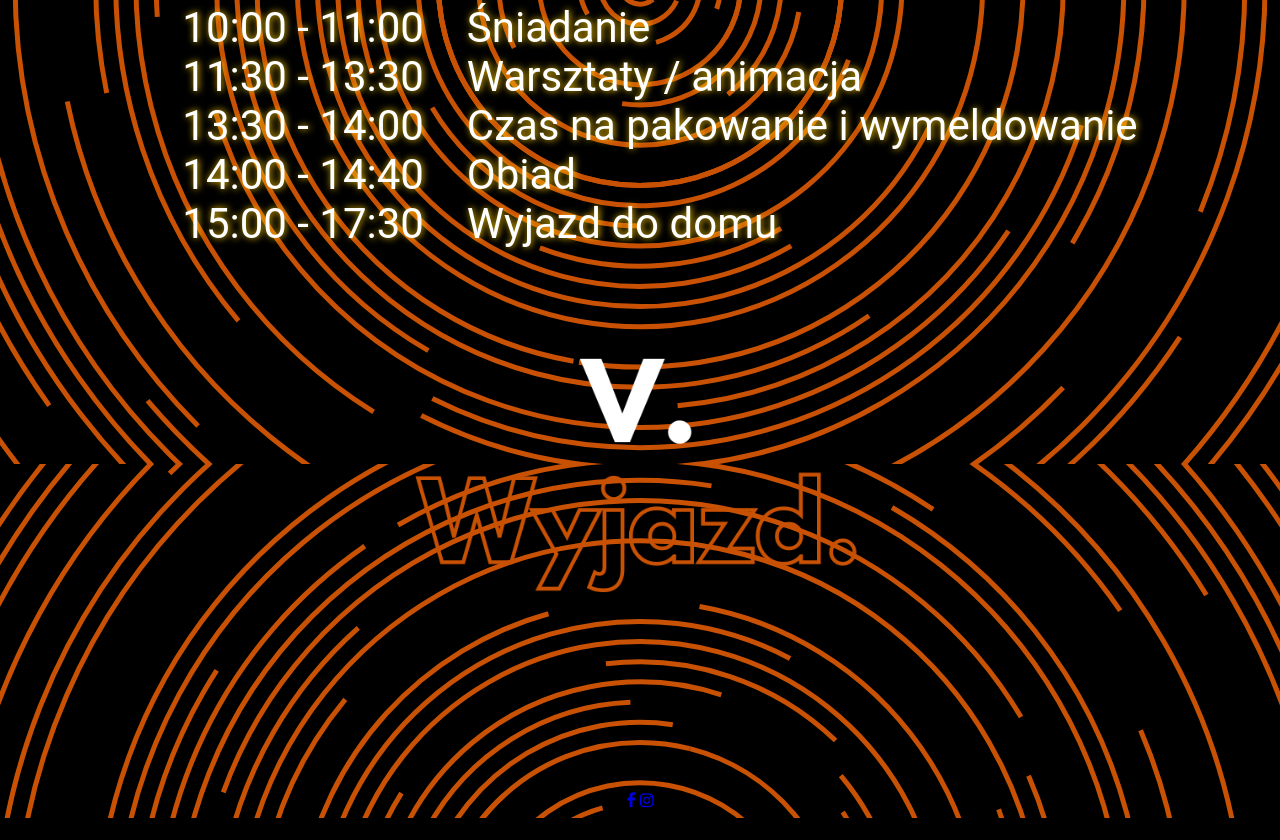
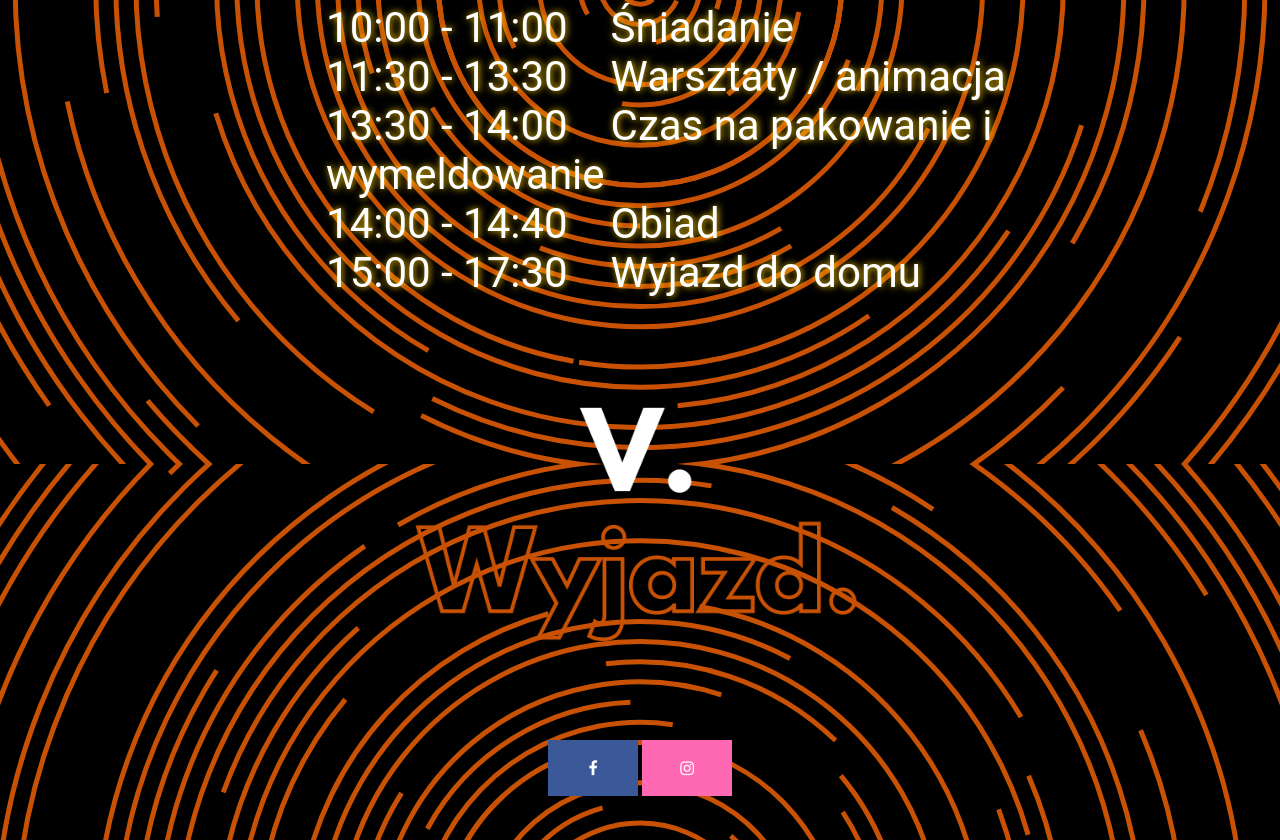
Before and after one commit to konieczkakacper/wyjazd23, a plain HTML site: page fifth.html in a window 1280 px wide. Shown: the part 496-1336 px from the top of the page. Before the commit the page ends 1314 px from the top, so only its background shows below. Drawn offline with Linux system fonts and the light colour scheme.

Commit message:
Ul display update

```diff
--- a/style.css
+++ b/style.css
@@ -87,8 +87,9 @@ div.container {
 
 }
 ul.list{
+    margin-left: 22%;
     list-style-type: none;
-    display: inline-block;
+    display: table;
     text-align: left;
 }
 
@@ -126,6 +127,7 @@ p{
 
 img {
     margin-top: -105px;
+    margin-bottom: -100px;
     margin-left: auto;
     margin-right: auto;
     max-width: 50%;
@@ -133,7 +135,7 @@ img {
     height: auto;
     display: block;
     object-fit: cover; /* Zapewnienie, że obraz wypełnia cały obszar */
-    clip-path: inset(20% 0 0 0); /* Przycięcie 80% obrazka od góry */
+    clip-path: inset(20% 0 20% 0); /* Przycięcie 80% obrazka od góry */
 }
 
 .none_dot {
@@ -162,8 +164,8 @@ button.styled{
     color: #fff;
     background-color: #1ED760;
     height: 100px;
+}
 
-}
 .allbuttons{
     display: flex;
     justify-content: center;
@@ -177,3 +179,29 @@ button.styled{
     align-items: center;
     text-align: center;
 }
+.fa {
+    padding: 20px;
+    font-size: 30px;
+    width: 50px;
+    text-align: center;
+    text-decoration: none;
+}
+
+/* Add a hover effect if you want */
+.fa:hover {
+    opacity: 0.7;
+}
+
+/* Set a specific color for each brand */
+
+/* Facebook */
+.fa-facebook {
+    background: #3B5998;
+    color: white;
+}
+
+/* Twitter */
+.fa-instagram {
+    background: hotpink;
+    color: white;
+}
```
